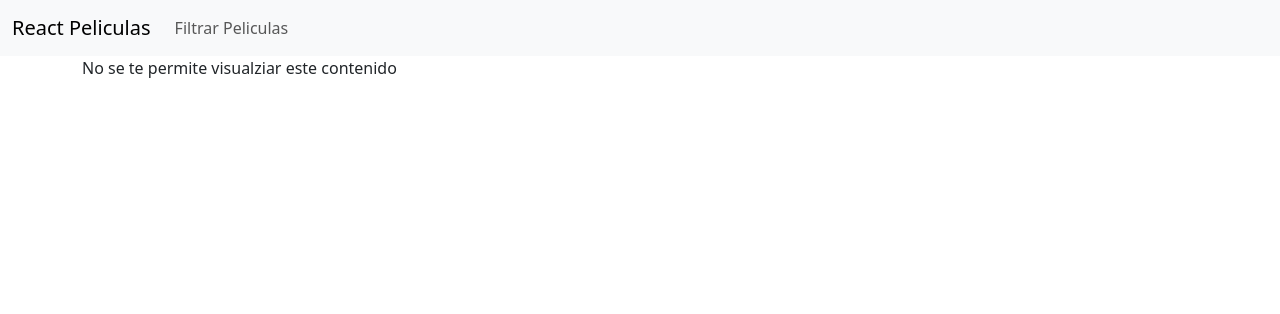
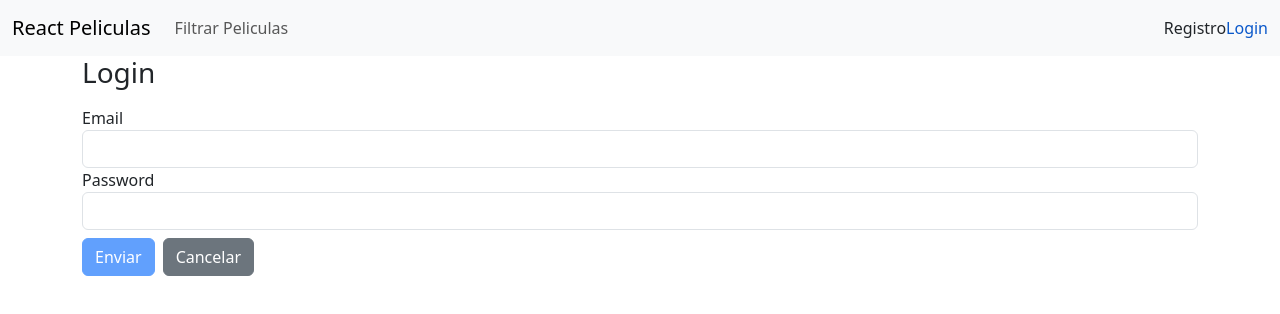
Before and after one commit to JLXP/react-peliculas, a React (Vite) app: page /login in a window 1280 px wide. Shown: the top 314 px of the page. Built offline with nearby package versions, Linux system fonts and the light colour scheme.

Commit message:
Construyendo los Componentes de Login y Registro

```diff
--- a/src/AppRoutes.tsx
+++ b/src/AppRoutes.tsx
@@ -15,12 +15,16 @@ import RutaNoEncontrada from "./components/RutaNoEncontrada";
 import FiltrarPeliculas from "./features/peliculas/components/FiltrarPeliculas";
 import DetallePelicula from "./features/peliculas/components/DetallePelicula";
 import RutaProtegida from "./features/seguridad/components/RutaProtegida";
+import Registro from "./features/seguridad/components/Registro";
+import Login from "./features/seguridad/components/Login";
 
 export default function AppRoutes() {
   return (
     <Routes>
-      <Route element={<RutaProtegida claims={['esadmin']}/>}>
-        <Route path="/" element={<LandingPage />} />
+      <Route path="/" element={<LandingPage />} />
+      <Route path="/registro" element={<Registro />} />
+      <Route path="/login" element={<Login />} />
+      <Route element={<RutaProtegida claims={["esadmin"]} />}>
         <Route path="/generos" element={<IndiceGeneros />} />
         <Route path="/generos/crear" element={<CrearGenero />} />
         <Route path="/generos/editar/:id" element={<EditarGenero />} />
--- a/src/components/Menu.tsx
+++ b/src/components/Menu.tsx
@@ -1,7 +1,17 @@
 import { NavLink } from "react-router";
 import Autorizado from "../features/seguridad/components/Autorizado";
+import { useContext } from "react";
+import AutenticacionContext from "../features/seguridad/utilidades/AutenticacionContext";
+import Boton from "./Boton";
+import { logout } from "../features/seguridad/utilidades/ManejadorJWT";
 
 export default function Menu() {
+  const { actualizar, claims } = useContext(AutenticacionContext);
+
+  function obtenerNombreUsuario(): string {
+    return claims.filter((x) => x.nombre === "email")[0]?.valor;
+  }
+
   return (
     <nav className="navbar navbar-expand-lg bg-body-tertiary">
       <div className="container-fluid">
@@ -44,6 +54,37 @@ export default function Menu() {
               }
             />
           </ul>
+
+          <div className="d-flex">
+            <Autorizado
+              autorizado={
+                <>
+                  <span className="nav-link">
+                    Hola, {obtenerNombreUsuario()}
+                  </span>
+                  <Boton
+                    className="nav-link btn btn-link ms-2"
+                    onClick={() => {
+                      logout();
+                      actualizar([]);
+                    }}
+                  >
+                    Log out
+                  </Boton>
+                </>
+              }
+              noAutorizado={
+                <>
+                  <NavLink to="/registro" className="nav-link btn btn-link">
+                    Registro
+                  </NavLink>
+                  <NavLink to="/login" className="nav-link btn btn-link">
+                    Login
+                  </NavLink>
+                </>
+              }
+            />
+          </div>
         </div>
       </div>
     </nav>
--- /dev/null
+++ b/src/features/seguridad/components/FormularioAutenticacion.tsx
@@ -0,0 +1,96 @@
+import { useContext, useState } from "react";
+import { useForm, type SubmitHandler } from "react-hook-form";
+import * as yup from "yup";
+import type CredencialesUsuario from "../models/CredencialesUsuario";
+import { yupResolver } from "@hookform/resolvers/yup";
+import extraerErroresIdentity from "../utilidades/extraerErroresIdentity";
+import type { AxiosError } from "axios";
+import clienteAPI from "../../../api/clienteAxios";
+import type RespuestaAutenticacion from "../models/RespuestaAutenticacion";
+import {
+  guardarTokenLocalStorage,
+  obtenerClaims,
+} from "../utilidades/ManejadorJWT";
+import AutenticacionContext from "../utilidades/AutenticacionContext";
+import { NavLink, useNavigate } from "react-router";
+import MostrarErrores from "../../../components/MostrarErrores";
+import Boton from "../../../components/Boton";
+
+export default function FormularioAutenticacion(
+  props: FormularioAutenticacionProps,
+) {
+  const [errores, setErrores] = useState<string[]>([]);
+  const { actualizar } = useContext(AutenticacionContext);
+  const navigate = useNavigate();
+
+  const {
+    register,
+    handleSubmit,
+    formState: { errors, isValid, isSubmitting },
+  } = useForm<CredencialesUsuario>({
+    resolver: yupResolver(reglasDeValidacion),
+    mode: "onChange",
+  });
+
+  const onSubmit: SubmitHandler<CredencialesUsuario> = async (data) => {
+    try {
+      const respuesta = await clienteAPI.post<RespuestaAutenticacion>(
+        props.url,
+        data,
+      );
+      guardarTokenLocalStorage(respuesta.data);
+      actualizar(obtenerClaims());
+      navigate("/");
+    } catch (err) {
+      const errores = extraerErroresIdentity(err as AxiosError);
+      setErrores(errores);
+    }
+  };
+
+  return (
+    <>
+      <MostrarErrores errores={errores} />
+      <form onSubmit={handleSubmit(onSubmit)}>
+        <div className="form-group">
+          <label htmlFor="email">Email</label>
+          <input
+            id="email"
+            type="email"
+            autoComplete="off"
+            className="form-control"
+            {...register("email")}
+          />
+          {errors.email && <p className="error">{errors.email?.message}</p>}
+        </div>
+        <div className="form-group">
+          <label htmlFor="password">Password</label>
+          <input
+            id="password"
+            type="password"
+            autoComplete="off"
+            className="form-control"
+            {...register("password")}
+          />
+          {errors.password && (
+            <p className="error">{errors.password?.message}</p>
+          )}
+        </div>
+        <div className="mt-2">
+          <Boton type="submit" disabled={!isValid || isSubmitting}>
+            {isSubmitting ? "Enviando..." : "Enviar"}
+          </Boton>
+          <NavLink to="/" className="btn btn-secondary ms-2">Cancelar</NavLink>
+        </div>
+      </form>
+    </>
+  );
+}
+
+interface FormularioAutenticacionProps {
+  url: string;
+}
+
+const reglasDeValidacion = yup.object({
+  email: yup.string().required("El email es obligatorio"),
+  password: yup.string().required("El password es obligatorio"),
+});
--- /dev/null
+++ b/src/features/seguridad/components/Login.tsx
@@ -0,0 +1,10 @@
+import FormularioAutenticacion from "./FormularioAutenticacion";
+
+export default function Login(){
+    return(
+        <>
+            <h3>Login</h3>
+            <FormularioAutenticacion url="/usuarios/login"/>
+        </>
+    )
+}
--- /dev/null
+++ b/src/features/seguridad/components/Registro.tsx
@@ -0,0 +1,10 @@
+import FormularioAutenticacion from "./FormularioAutenticacion";
+
+export default function Registro(){
+    return(
+        <>
+            <h3>Registro</h3>
+            <FormularioAutenticacion url="/usuarios/registro"/>
+        </>
+    )
+}
--- /dev/null
+++ b/src/features/seguridad/utilidades/extraerErroresIdentity.ts
@@ -0,0 +1,12 @@
+import type { AxiosError } from "axios";
+
+export default function extraerErroresIdentity(obj: AxiosError): string[] {
+  const data = obj.response?.data as RespuestaError[];
+  const mensajesDeError: string[] = data.map((err) => err.descripcion);
+  return mensajesDeError;
+}
+
+interface RespuestaError {
+  code: string;
+  descripcion: string;
+}
```
